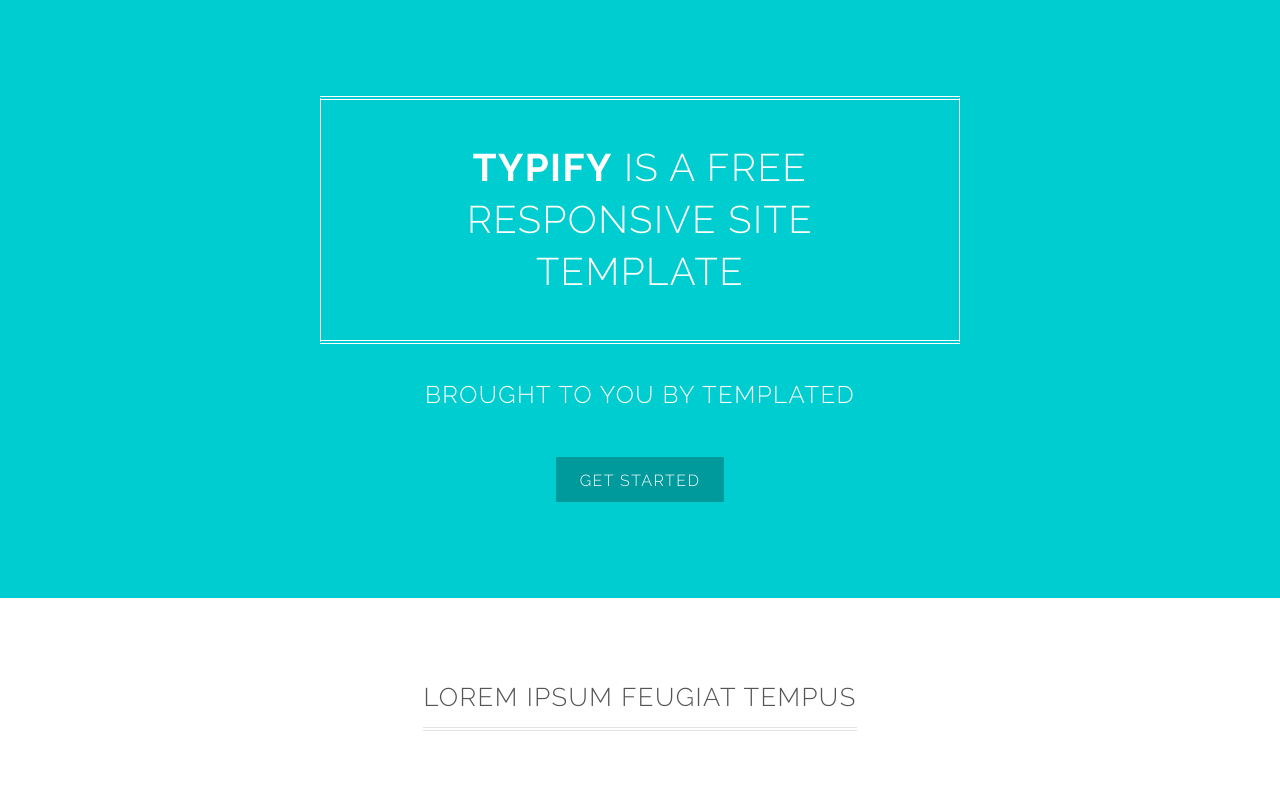
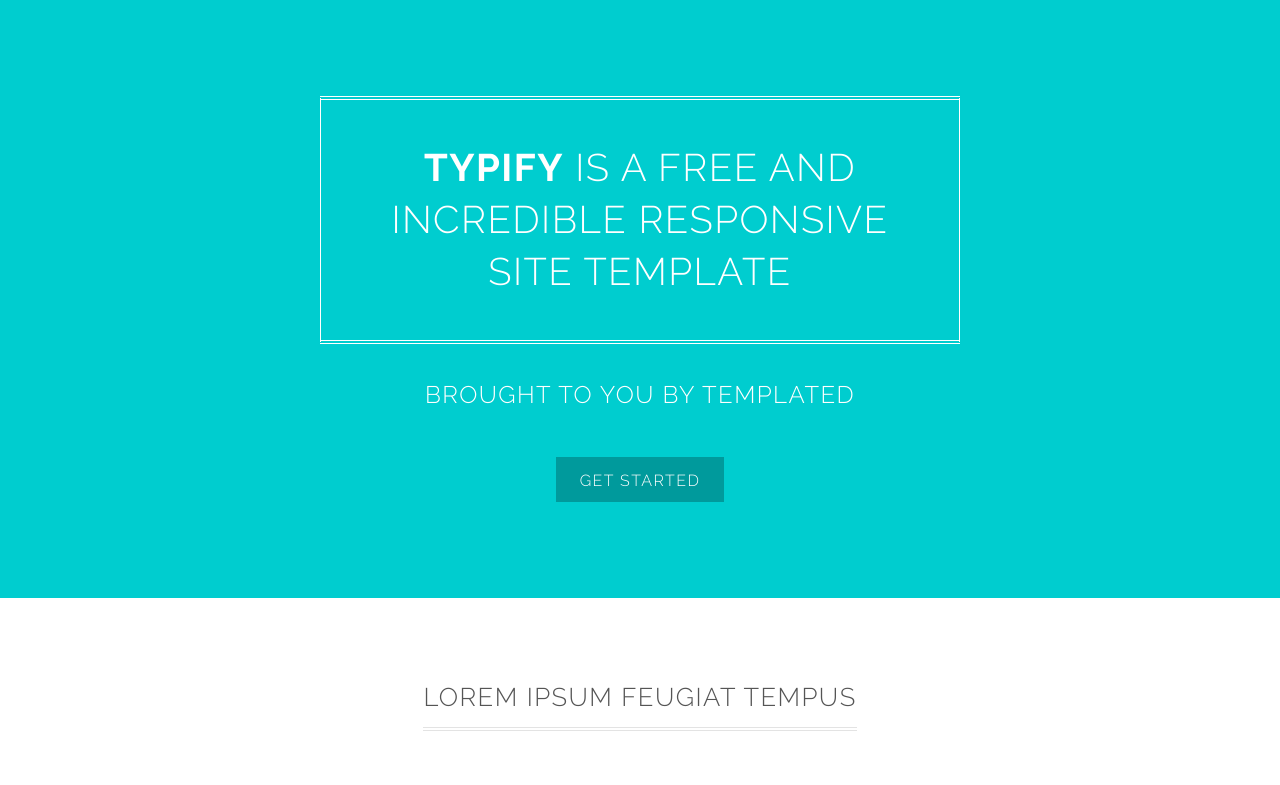
Before and after one commit to AlfredoFausto/static-web, a plain HTML site: page index.html in a window 1280 px wide. Shown: the top 785 px of the page. Drawn offline with Linux system fonts and the light colour scheme.

Commit message:
first commit to dev

```diff
--- a/index.html
+++ b/index.html
@@ -17,7 +17,7 @@
 
 		<!-- Banner -->
 			<section id="banner">
-				<h2><strong>Typify</strong> is a free responsive site template</h2>
+				<h2><strong>Typify</strong> is a free and incredible responsive site template</h2>
 				<p>Brought to you by Templated</p>
 				<ul class="actions">
 					<li><a href="#" class="button special">Get started</a></li>
```
